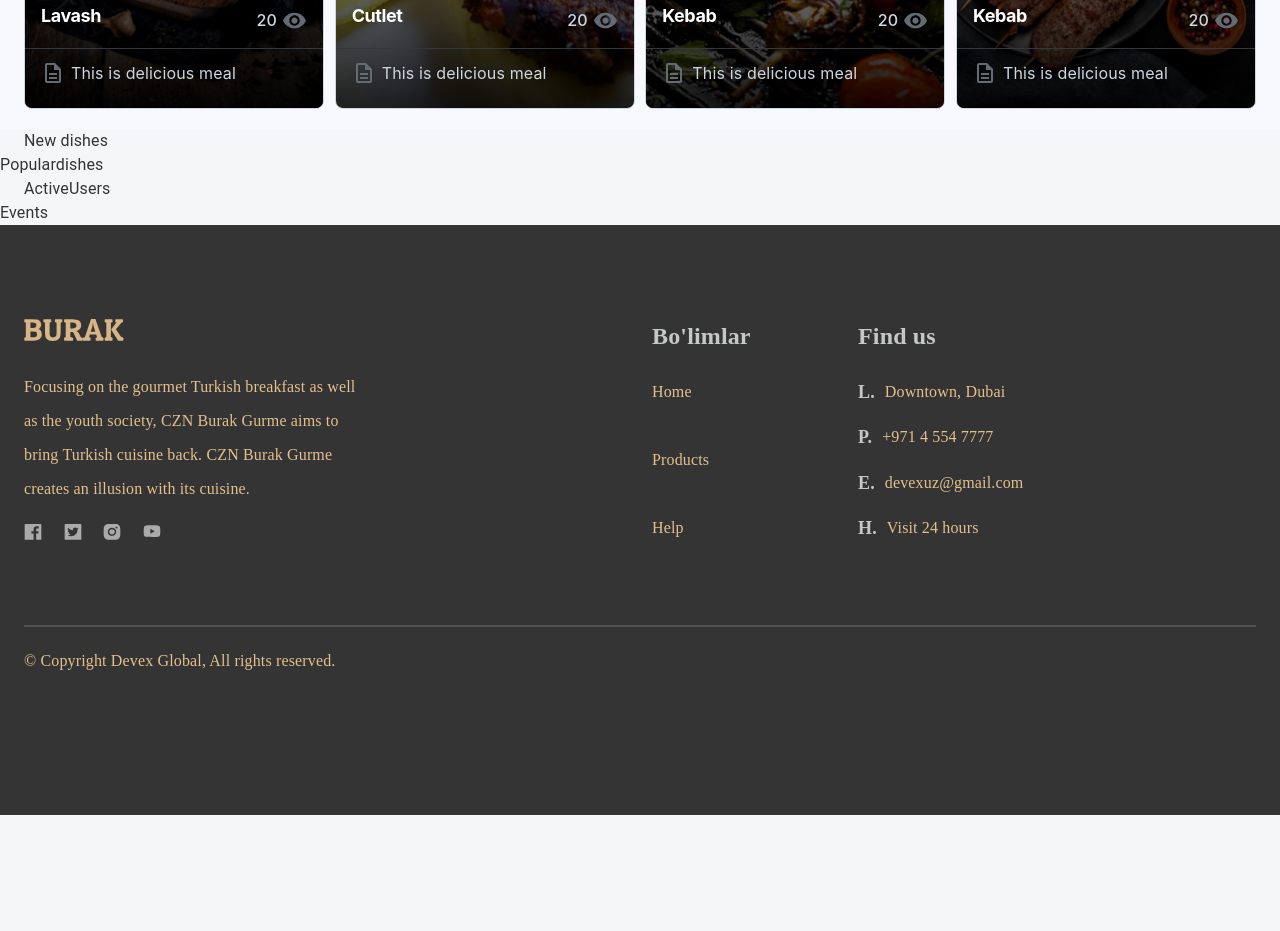
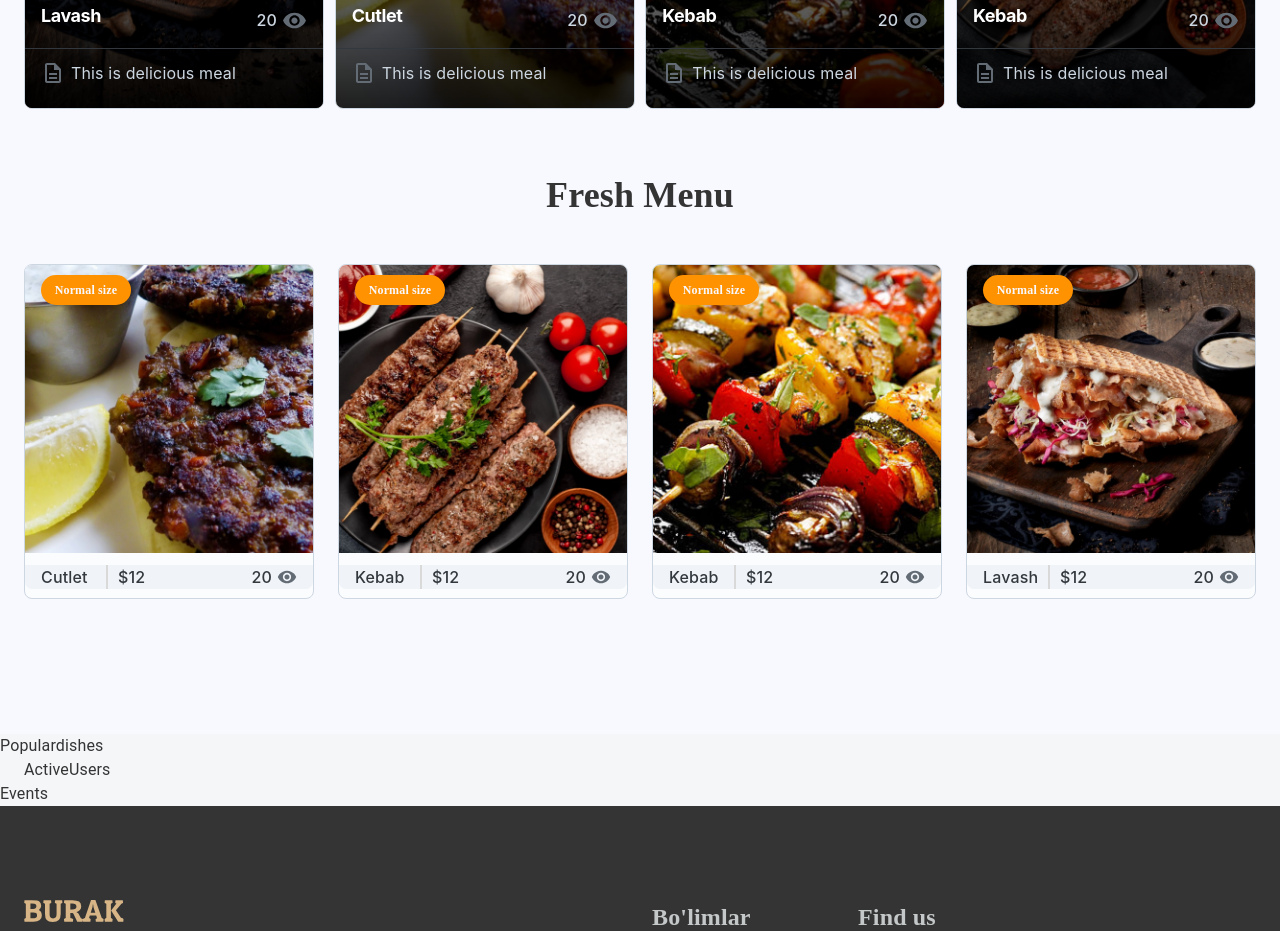
Before and after one commit to Rivenn-AI/Burak-react, a React (Create React App) app: page / in a window 1280 px wide. Shown: the part 1460-2391 px from the top of the page. Before the commit the page ends 2275 px from the top, so only its background shows below. Built offline with nearby package versions, Linux system fonts and the light colour scheme.

Commit message:
fix: modifiy popular and new dishes companents

```diff
--- a/package.json
+++ b/package.json
@@ -29,6 +29,7 @@
     "@types/react-dom": "^18.2.18",
     "@types/react-router-dom": "^5.3.3",
     "@types/styled-components": "^5.1.36",
+    "eslint-plugin-jest": "26",
     "tsx": "^4.23.15"
   },
   "scripts": {
--- a/src/app/components/headers/OtherNavbar.tsx
+++ b/src/app/components/headers/OtherNavbar.tsx
@@ -3,7 +3,7 @@ import { NavLink } from "react-router-dom";
 import Basket from "./Basket";
 
 export default function OtherNavbar() {
-  const authMember = true;
+  const authMember = null;
   return (
     <div className="other-navbar">
       <Container className="navbar-container">
--- a/src/app/screens/homePage/NewDishes.tsx
+++ b/src/app/screens/homePage/NewDishes.tsx
@@ -1,10 +1,70 @@
 import React from "react";
-import { Container } from "@mui/material";
+import { Box, Container, Stack } from "@mui/material";
+import AspectRatio from "@mui/joy/AspectRatio";
+import Card from "@mui/joy/Card";
+import CardOverflow from "@mui/joy/CardOverflow";
+import Typography from "@mui/joy/Typography";
+import { CssVarsProvider } from "@mui/joy/styles";
+import VisibilityIcon from "@mui/icons-material/Visibility";
+import Divider from "../../components/divider";
+import CardCover from "@mui/joy/CardCover";
+import CardContent from "@mui/joy/CardContent/CardContent";
+
+const newDishes = [
+  { productName: "Cutlet", imagePath: "/img/cutlet.webp" },
+  { productName: "Kebab", imagePath: "/img/kebab-fresh.webp" },
+  { productName: "Kebab", imagePath: "/img/kebab.webp" },
+  { productName: "Lavash", imagePath: "/img/lavash.webp" },
+];
 
 export default function NewDishes() {
   return (
-    <div>
-      <Container>New dishes</Container>
+    <div className={"new-products-frame"}>
+      <Container>
+        <Stack className={"main"}>
+          <Box className={"category-title"}>Fresh Menu</Box>
+          <Stack className={"cards-frame"}>
+            <CssVarsProvider>
+              {newDishes.length !== 0 ? (
+                newDishes.map((ele, index) => {
+                  return (
+                    <Card key={index} variant="outlined" className={"card"}>
+                      <CardOverflow>
+                        <div className={"product-sale"}>Normal size</div>
+                        <AspectRatio ratio="1">
+                          <img src={ele.imagePath} alt="" />
+                        </AspectRatio>
+                      </CardOverflow>
+
+                      <CardOverflow variant="soft" className={"product-detail"}>
+                        <Stack className={"info"}>
+                          <Stack flexDirection={"row"}>
+                            <Typography className={"title"}>
+                              {ele.productName}
+                            </Typography>
+                            <Divider width="2" height="24" bg="#d9d9d9" />
+                            <Typography className={"price"}>$12</Typography>
+                          </Stack>
+                          <Stack>
+                            <Typography className={"views"}>
+                              20
+                              <VisibilityIcon
+                                sx={{ fontSize: 20, marginLeft: "5px" }}
+                              />
+                            </Typography>
+                          </Stack>
+                        </Stack>
+                      </CardOverflow>
+                    </Card>
+                  );
+                })
+              ) : (
+                <Box className={"no-data"}>New products are not available!</Box>
+              )}
+            </CssVarsProvider>
+          </Stack>
+        </Stack>
+      </Container>
     </div>
   );
 }
--- a/src/app/screens/homePage/PopularDishes.tsx
+++ b/src/app/screens/homePage/PopularDishes.tsx
@@ -24,7 +24,8 @@ export default function PopularDishes() {
           <Box className="category-title">Popular Dishes</Box>
 
           <Stack className="cards-frame">
-            {list.map((ele, index) => {
+            {list.length !== 0 ? (
+              list.map((ele, index) => {
                 return (
                   <CssVarsProvider key={index}>
                     <Card className={"card"}>
@@ -84,7 +85,10 @@ export default function PopularDishes() {
                     </Card>
                   </CssVarsProvider>
                 );
-            })}
+              })
+            ) : (
+              <Box className="no-data">Popular products are not available!</Box>
+            )}
           </Stack>
         </Stack>
       </Container>
--- a/src/css/home.css
+++ b/src/css/home.css
@@ -93,3 +93,118 @@
     linear-gradient(to top, rgba(0, 0, 0, 0.4), rgba(0, 0, 0, 0) 200px),
     linear-gradient(to top, rgba(0, 0, 0, 0.8), rgba(0, 0, 0, 0) 300px);
 }
+.homepage .popular-dishes-frame .no-data {
+  width: 100%;
+  height: 300px;
+  display: flex;
+  justify-content: center;
+  align-items: center;
+  text-transform: capitalize;
+  font-family: "Poppins";
+  font-style: normal;
+  font-weight: 400;
+  font-size: 30px;
+  line-height: 34px;
+  color: #e3c08d;
+}
+/** NEW PRODUCTS **/
+
+.homepage .new-products-frame {
+  width: 100%;
+  height: 605px;
+  background: #f8f8ff;
+  display: flex;
+}
+
+.homepage .main {
+  margin-top: 45px;
+  display: flex;
+  flex-direction: column;
+  align-items: center;
+}
+
+.homepage .new-products-frame .category-title {
+  font-family: "Dancing Script";
+  font-style: normal;
+  font-weight: 700;
+  font-size: 36px;
+  line-height: 43px;
+}
+
+.homepage .new-products-frame .main .cards-frame {
+  width: 100%;
+  margin: 47px 2px 2px 2px;
+  flex-direction: row;
+  justify-content: space-between;
+}
+
+.homepage .new-products-frame .main .card {
+  height: 335px;
+  width: 290px;
+  cursor: pointer;
+}
+
+.homepage .new-products-frame .product-sale {
+  position: absolute;
+  margin-top: 10px;
+  z-index: 100;
+  width: 90px;
+  height: 30px;
+  display: flex;
+  align-items: center;
+  justify-content: center;
+  background: #ff9200;
+  box-shadow: 4px 6px 20px rgba(0, 0, 0, 0.1);
+  border-radius: 25px;
+  font-family: "Poppins";
+  font-style: normal;
+  font-weight: 600;
+  font-size: 12px;
+  line-height: 21px;
+  color: #f8f8ff;
+}
+
+.homepage .new-products-frame .product-detail .info {
+  width: 100%;
+  display: flex;
+  flex-direction: row;
+  justify-content: space-between;
+  align-items: center;
+}
+
+.homepage .new-products-frame .product-detail .title {
+  width: 65px;
+  font-weight: 500;
+}
+
+.homepage .new-products-frame .product-detail .price {
+  margin-left: 10px;
+  width: 20px;
+  font-weight: 500;
+}
+
+.homepage .new-products-frame .product-detail .divider {
+  margin: 0 10px 0 10px;
+  width: 2px;
+  background-color: #d9d9d9;
+}
+
+.homepage .new-products-frame .product-detail .views {
+  display: flex;
+  align-items: center;
+  font-weight: 500;
+}
+.homepage .new-products-frame .no-data {
+  width: 100%;
+  height: 300px;
+  display: flex;
+  justify-content: center;
+  align-items: center;
+  text-transform: capitalize;
+  font-family: "Poppins";
+  font-style: normal;
+  font-weight: 400;
+  font-size: 30px;
+  line-height: 34px;
+  color: #e3c08d;
+}
```
Also changed, not shown: 1 other file (tests, documents, lock files or other folders). Lines whose indentation alone changed are shown as unchanged.
